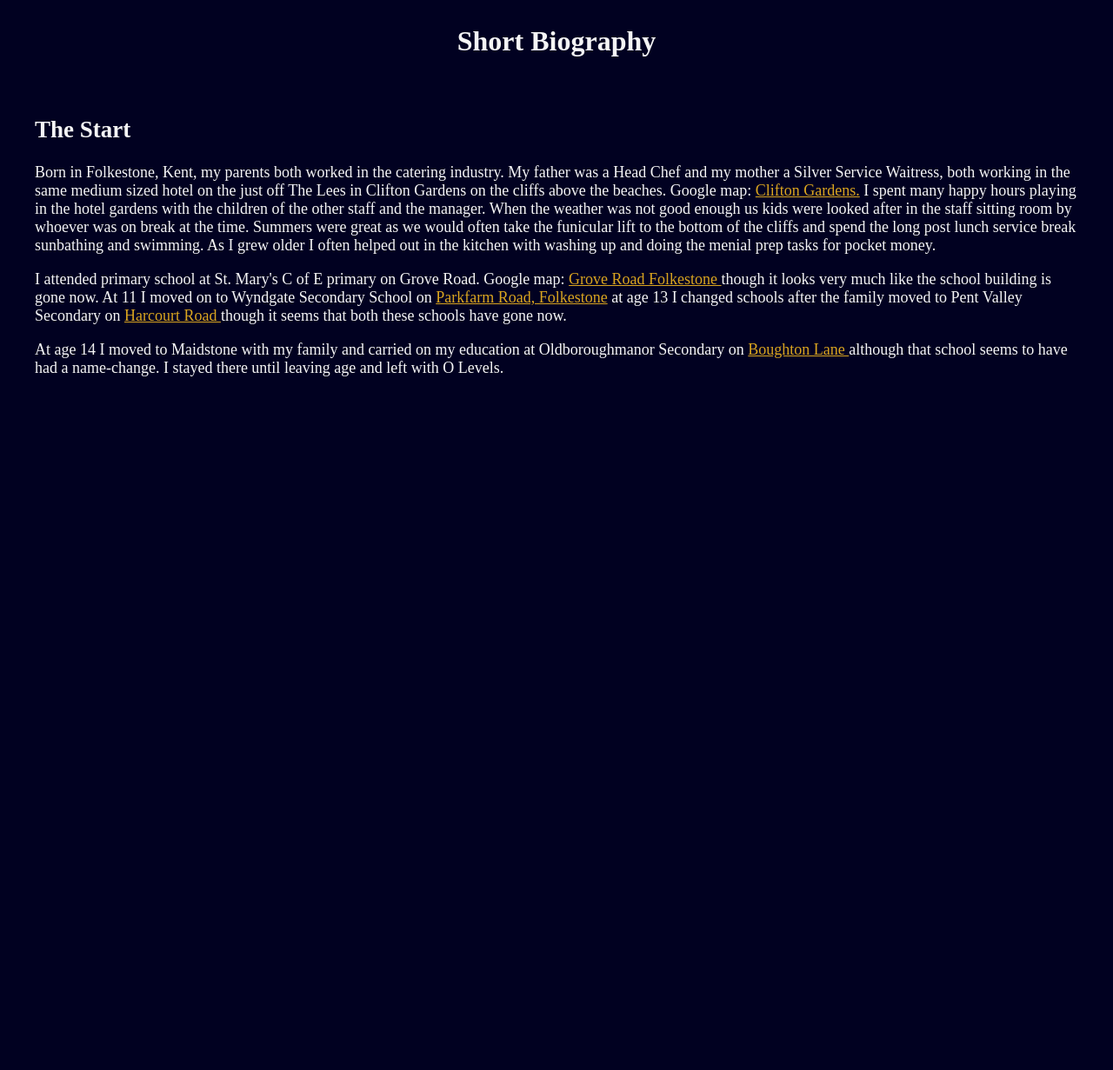
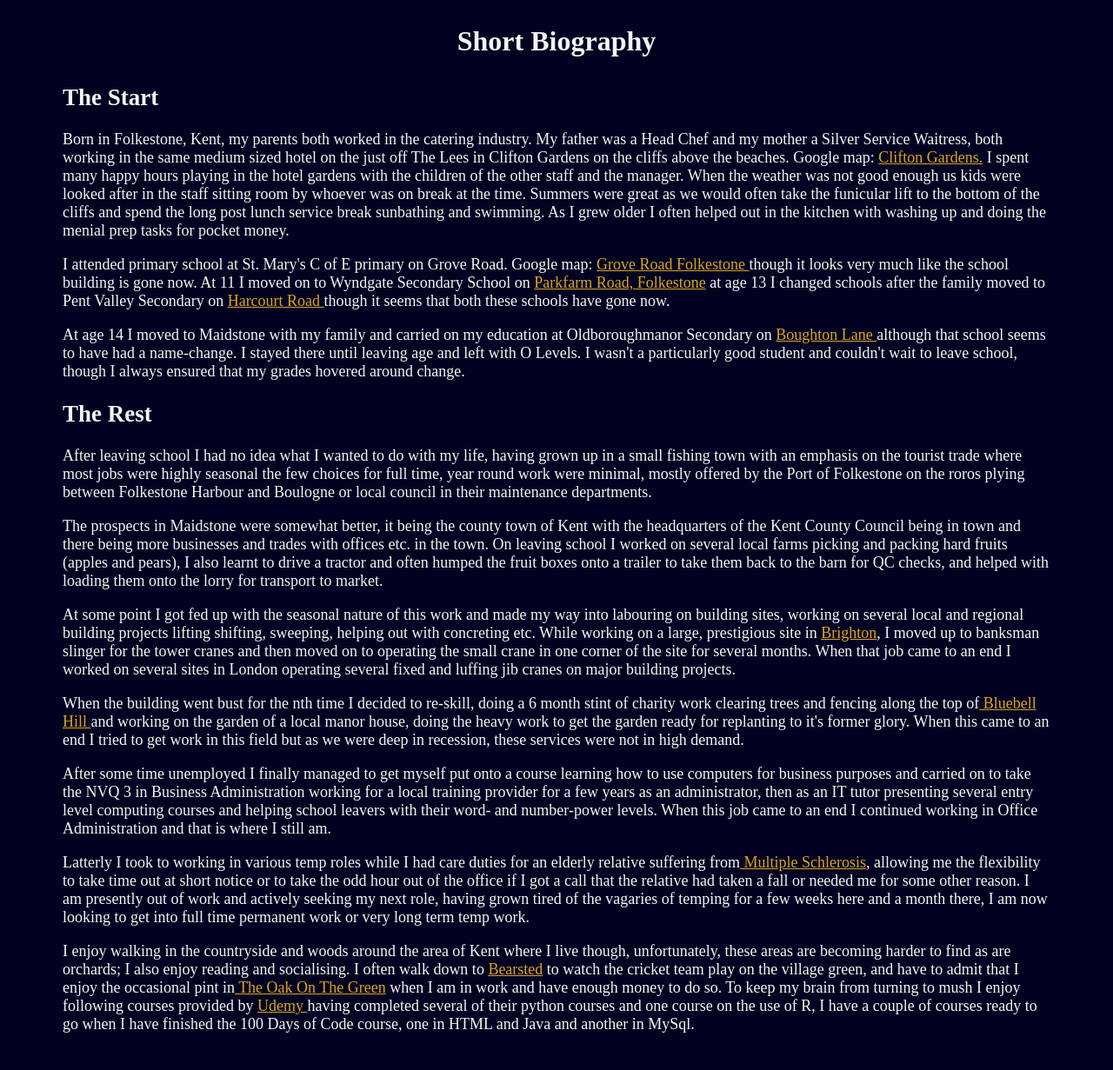
Before and after one commit to RoyAWilson/100DaysOfCodeCapstoneProjectWebsite, a Django app: page /biography/ in a window 1280 px wide. Shown: the part 45-1276 px from the top of the page at 87% size. Before the commit the page ends 478 px from the top, so only its background shows below. Run offline with Django 5.2, Linux system fonts and the light colour scheme.

Commit message:
Added more to the about and biography pages, added a little more CSS to better align the text in both pages.  Next up add database for CV details with slug to link to description of duties pages and add content to the landing page beyond a heading and nab bar.

```diff
--- a/my_site/roys_site/static/css/style.css
+++ b/my_site/roys_site/static/css/style.css
@@ -32,10 +32,10 @@ a {
     align-self: center;
     font-size: x-large;
 }
-.div_biog{
-    padding-left: 2rem;
-    padding-right: 2rem;
-    padding-top: 1rem;
+.biog_div {
+    padding-left: 4rem;
+    padding-right: 4rem;
+    padding-bottom: 1rem;
     align-self: center;
     font-size: large;
 }
--- a/my_site/roys_site/templates/biography.html
+++ b/my_site/roys_site/templates/biography.html
@@ -6,7 +6,7 @@
 
 {% block content %}
     <h1>Short Biography</h1>
-    <div class="div_biog">
+    <div class="biog_div">
         <h2>The Start</h2>
         <p>Born in Folkestone, Kent, my parents both worked in the catering industry.  My father was a Head Chef and my mother a Silver Service Waitress,
             both working in the same medium sized hotel on the just off The Lees in Clifton Gardens on the cliffs above the beaches.  Google map:
@@ -25,6 +25,43 @@
             though it seems that both these schools have gone now.
         </p>
         <p>At age 14 I moved to Maidstone with my family and carried on my education at Oldboroughmanor Secondary on <a href="https://www.google.com/maps/place/Boughton+Ln,+Maidstone/@51.2491849,0.5313178,273m/data=!3m1!1e3!4m6!3m5!1s0x47df3196b525127b:0x934d7aae42836f6f!8m2!3d51.2460907!4d0.5311716!16s%2Fg%2F1th816s1?entry=ttu&g_ep=EgoyMDI1MDgyNC4wIKXMDSoASAFQAw%3D%3D" target="_blank", rel="noopener">Boughton Lane </a>
-            although that school seems to have had a name-change.  I stayed there until leaving age and left with O Levels.
+            although that school seems to have had a name-change.  I stayed there until leaving age and left with O Levels.  I wasn't a particularly good student and couldn't wait to leave school, though I always ensured that my grades hovered around change.
+        </p>
+        <h2>The Rest</h2>
+        <p>
+            After leaving school I had no idea what I wanted to do with my life, having grown up in a small fishing town with an emphasis on the tourist trade
+            where most jobs were highly seasonal the few choices for full time, year round work were minimal, mostly offered by the Port of Folkestone on the roros
+            plying between Folkestone Harbour and Boulogne or local council in their maintenance departments.
+        </p>
+        <p>The prospects in Maidstone were somewhat better, it being the county town of Kent with the headquarters of the Kent County Council being in town and there being more businesses and trades with offices etc. in the town.
+            On leaving school I worked on several local farms picking and packing hard fruits (apples and pears), I also learnt to drive a tractor and often humped the fruit boxes onto a trailer
+            to take them back to the barn for QC checks, and helped with loading them onto the lorry for transport to market.
+        </p>
+        <p>
+            At some point I got fed up with the seasonal nature of this work and made my way into labouring on building sites, working on several local and regional building projects
+            lifting shifting, sweeping, helping out with concreting etc.  While working on a large, prestigious site in <a href="https://www.google.com/maps/place/Brighton,+Brighton+and+Hove/@50.8374649,-0.1473892,13z/data=!3m1!4b1!4m6!3m5!1s0x48758509f6294167:0x9cc6af7a727d0ef9!8m2!3d50.8229402!4d-0.1362672!16zL20vMGQ2eXY?entry=ttu&g_ep=EgoyMDI1MDgyNS4wIKXMDSoASAFQAw%3D%3D" target="_blank" rel="noopen"> Brighton</a>, I moved up to banksman slinger for the tower cranes and then moved on to
+            operating the small crane in one corner of the site for several months.  When that job came to an end I worked on several sites in London operating several fixed and luffing jib cranes on major
+            building projects.
+        </p>
+        <p>
+            When the building went bust for the nth time I decided to re-skill, doing a 6 month stint of charity work clearing trees and fencing along the top of<a href="https://www.google.com/maps/place/Blue+Bell+Hill,+Chatham/@51.3317542,0.5018061,1090m/data=!3m2!1e3!4b1!4m6!3m5!1s0x47df3325f0e997a9:0x261185c6bcdafe92!8m2!3d51.3329064!4d0.5052375!16s%2Fm%2F02wxv0d?entry=ttu&g_ep=EgoyMDI1MDgyNS4wIKXMDSoASAFQAw%3D%3D" target="_blank" rel="noopen"> Bluebell Hill </a>
+             and working on the garden of a local manor house, doing the heavy work to get the garden ready for replanting to it's former glory.  When this came to an end I tried to get work in this field but as we were deep in recession,
+            these services were not in high demand.
+        </p>
+        <p>
+            After some time unemployed I finally managed to get myself put onto a course learning how to use computers for business purposes and carried on to take the NVQ 3 in Business Administration working for a local training provider for
+            a few years as an administrator, then as an IT tutor presenting several entry level computing courses and helping school leavers with their word- and number-power levels.  When this job came to an end I continued working in Office Administration and that is where I still am.
+        </p>
+        <p>
+            Latterly I took to working in various temp roles while I had care duties for an elderly relative suffering from<a href="https://www.mssociety.org.uk/" target="_blank" rel="noopen"> Multiple Schlerosis</a>, allowing me the flexibility to take time out at short notice or to take the odd hour out of the office if I got a call that the relative had taken a fall or needed me for some other reason.
+            I am presently out of work and actively seeking my next role, having grown tired of the vagaries of temping for a few weeks here and a month there, I am now looking to get into full time permanent work or very long term temp work.
+        </p>
+        <p>
+            I enjoy walking in the countryside and woods around the area of Kent where I live though, unfortunately, these areas are becoming harder to find as are orchards; I also enjoy reading and socialising.  I often walk down to
+            <a href="https://www.google.com/maps/place/Bearsted,+Maidstone/@51.2726123,0.578984,15z/data=!4m6!3m5!1s0x47df2de57b7f13b9:0x60fbb3350faf2c85!8m2!3d51.2744349!4d0.578956!16zL20vMDQzbWpq?entry=ttu&g_ep=EgoyMDI1MDgyNS4wIKXMDSoASAFQAw%3D%3D" target="_blank" rel="noopen">Bearsted</a>
+            to watch the cricket team play on the village green, and have to admit that I enjoy the occasional pint in<a href="https://www.oakonthegreen.com/" target="_blank" rel="noopen"> The Oak On The Green</a> when I am in work and have enough money to do so. To keep my brain from turning to mush I enjoy
+            following courses provided by <a href="https://www.udemy.com/" target="_blank" rek="noopen">Udemy </a> having completed several of their python courses and one course on the use of R, I have a couple of courses ready to  go when I have finished the 100 Days of Code course, one in HTML and Java and another in MySql.
+        </p>
     </div>
+
 {% endblock content %}
```
